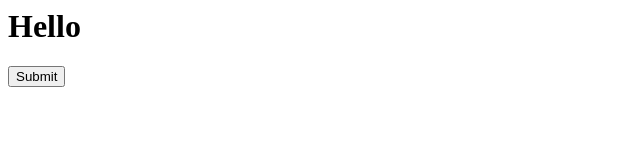
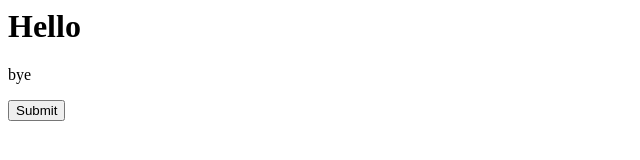
Before and after one commit to PAWAR-AKSHAY/python, a plain HTML site: page index.html in a window 1280 px wide. Shown: the whole page, without its empty margins (0-640 px from the left). Drawn offline with Linux system fonts and the light colour scheme.

Commit message:
added readme file

```diff
--- a/index.html
+++ b/index.html
@@ -4,6 +4,7 @@
     </title>
     <body>
         <h1>Hello</h1>
+        <p>bye</p>
         <button>Submit</button>
     </body>
 </html>
```
Also changed, not shown: 1 other file.
